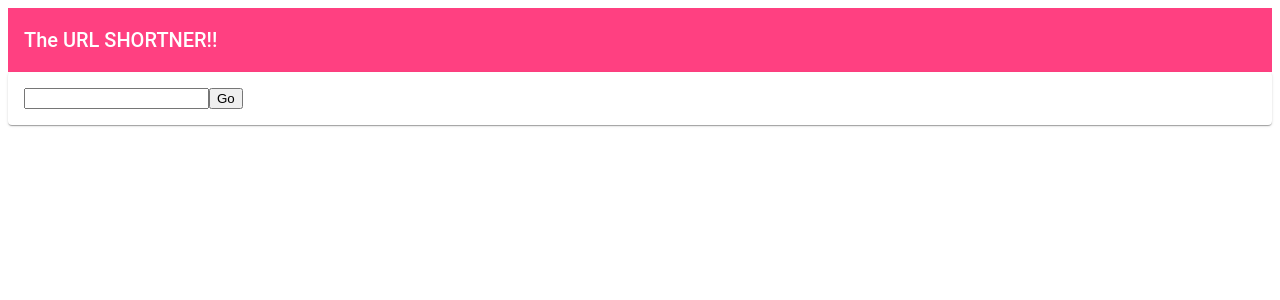
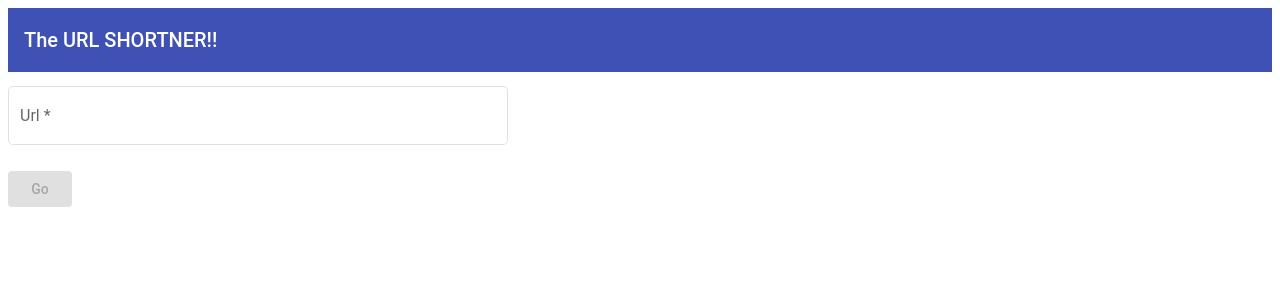
Before and after one commit to sanyamarora0550/url-shortener-frontend, an Angular app: page / in a window 1280 px wide. Shown: the top 300 px of the page. Built offline with nearby package versions, Linux system fonts and the light colour scheme.

Commit message:
integrated with api

```diff
--- a/src/app/app.component.css
+++ b/src/app/app.component.css
@@ -1 +1,2 @@
 .nd-bar{align-content: center;}
+.mat-form-field { display: block; width: 500px;padding-top: 10px;}
--- a/src/app/app.component.html
+++ b/src/app/app.component.html
@@ -1,14 +1,30 @@
-<mat-toolbar color="accent" class="nd-bar">
+<mat-toolbar color="primary" class="nd-bar">
   The URL SHORTNER!!
 </mat-toolbar>
-<mat-card>
-  <input [(ngModel)]="longUrl">
-  <button (click)="onClick()">
-    Go
-  </button>
 
+<form [formGroup]="form">
+  <mat-dialog-content>
+    <mat-form-field appearance="outline">
+      <mat-label>Url</mat-label>
+      <input matInput formControlName="url" required>
+      <mat-error align="right">Please provide Valid Url</mat-error>
+    </mat-form-field>
+  </mat-dialog-content>
+  <mat-dialog-actions>
+    <button mat-raised-button type="submit" [disabled]="form.invalid" (click)="onClick()">Go</button>
+  </mat-dialog-actions>
+</form>
+
+<div class="nd-content">
+  <br>
+  <div *ngIf="loading">
+    <mat-spinner></mat-spinner>
+  </div>
   <div *ngIf="shortUrl">
-    {{shortUrl}}
+    <mat-label>Short Url: </mat-label>
+    <a href="{{shortUrl}}" target="_blank">{{shortUrl}}</a>
   </div>
-
-</mat-card>
+  <div *ngIf="err">
+    <mat-error align="right">{{err}}</mat-error>
+  </div>
+</div>
--- a/src/app/app.component.ts
+++ b/src/app/app.component.ts
@@ -1,5 +1,6 @@
 import { Component } from '@angular/core';
 import { HelperService } from './helper.service';
+import { FormBuilder, FormGroup, FormControl, Validators } from '@angular/forms';
 @Component({
   selector: 'app-root',
   templateUrl: './app.component.html',
@@ -9,14 +10,30 @@ export class AppComponent {
   title = 'url-shortner';
   longUrl: any;
   shortUrl = null;
+  loading = false;
+  err = null;
+  form: FormGroup;
+  pattern = new RegExp('^(https?:\\/\\/)?' + // protocol
+    '((([a-z\\d]([a-z\\d-]*[a-z\\d])*)\\.)+[a-z]{2,}|' + // domain name
+    '((\\d{1,3}\\.){3}\\d{1,3}))' + // OR ip (v4) address
+    '(\\:\\d+)?(\\/[-a-z\\d%_.~+]*)*' + // port and path
+    '(\\?[;&a-z\\d%_.~+=-]*)?' + // query string
+    '(\\#[-a-z\\d_]*)?$', 'i'); // fragment locator
 
-  constructor(private helper: HelperService) { }
+  constructor(private helper: HelperService,
+    private fb: FormBuilder) {
+    this.form = this.fb.group({
+      url: [null, [Validators.required, Validators.pattern(this.pattern)]]
+    });
+  }
 
   onClick() {
-    if (this.validURL(this.longUrl)) {
+    if (this.form.valid) {
+      this.longUrl = this.form.value.url;
+      this.loading = true;
+      this.shortUrl = null;
+      this.err = null;
       this.getShortUrl();
-    } else {
-      alert('Invalid Url');
     }
   }
 
@@ -25,18 +42,10 @@ export class AppComponent {
     if (res && res.success) {
       this.shortUrl = res.data.shortUrl;
     } else {
-      res && res.msg && alert(res.msg);
+      this.err = res.msg || 'Bad Request!!';
     }
+    this.loading = false;
   }
 
-  validURL(str) {
-    var pattern = new RegExp('^(https?:\\/\\/)?' + // protocol
-      '((([a-z\\d]([a-z\\d-]*[a-z\\d])*)\\.)+[a-z]{2,}|' + // domain name
-      '((\\d{1,3}\\.){3}\\d{1,3}))' + // OR ip (v4) address
-      '(\\:\\d+)?(\\/[-a-z\\d%_.~+]*)*' + // port and path
-      '(\\?[;&a-z\\d%_.~+=-]*)?' + // query string
-      '(\\#[-a-z\\d_]*)?$', 'i'); // fragment locator
-    return !!pattern.test(str);
-  }
 
 }
```
Also changed, not shown: src/app/app.module.ts (+60 -3 lines).
